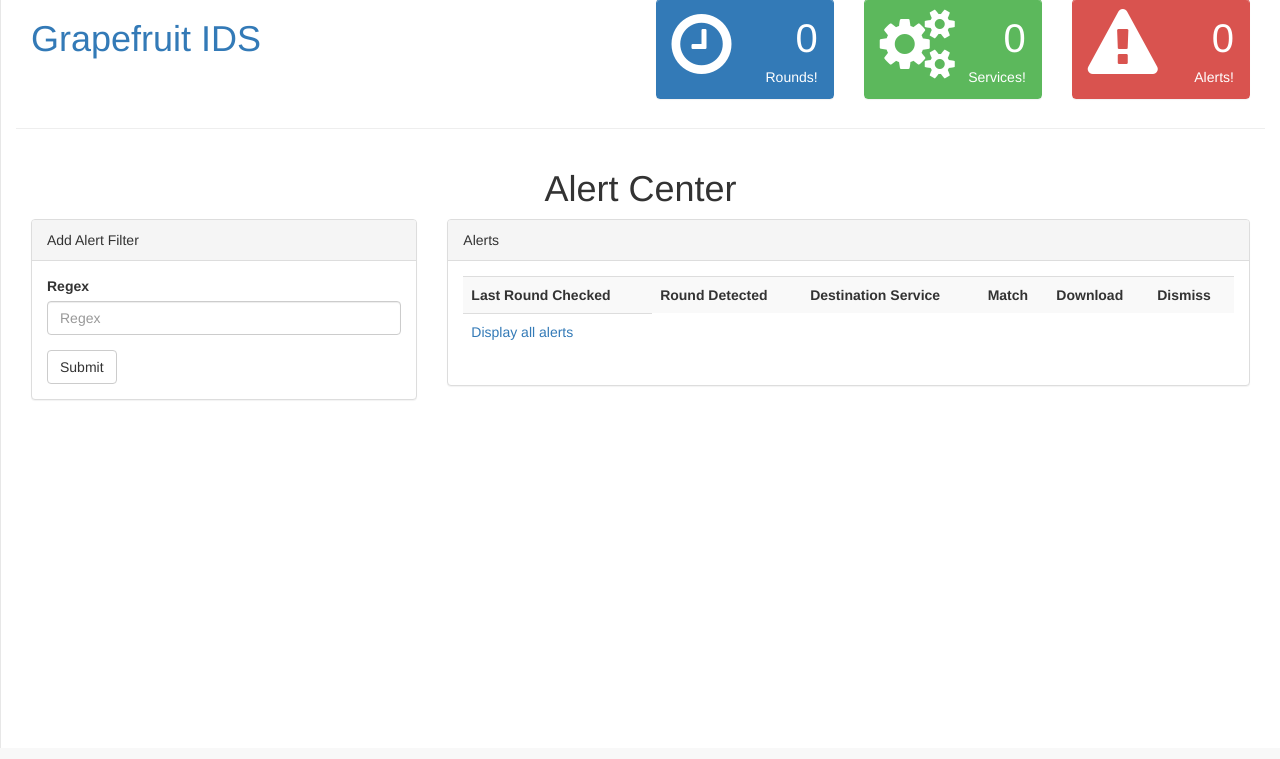
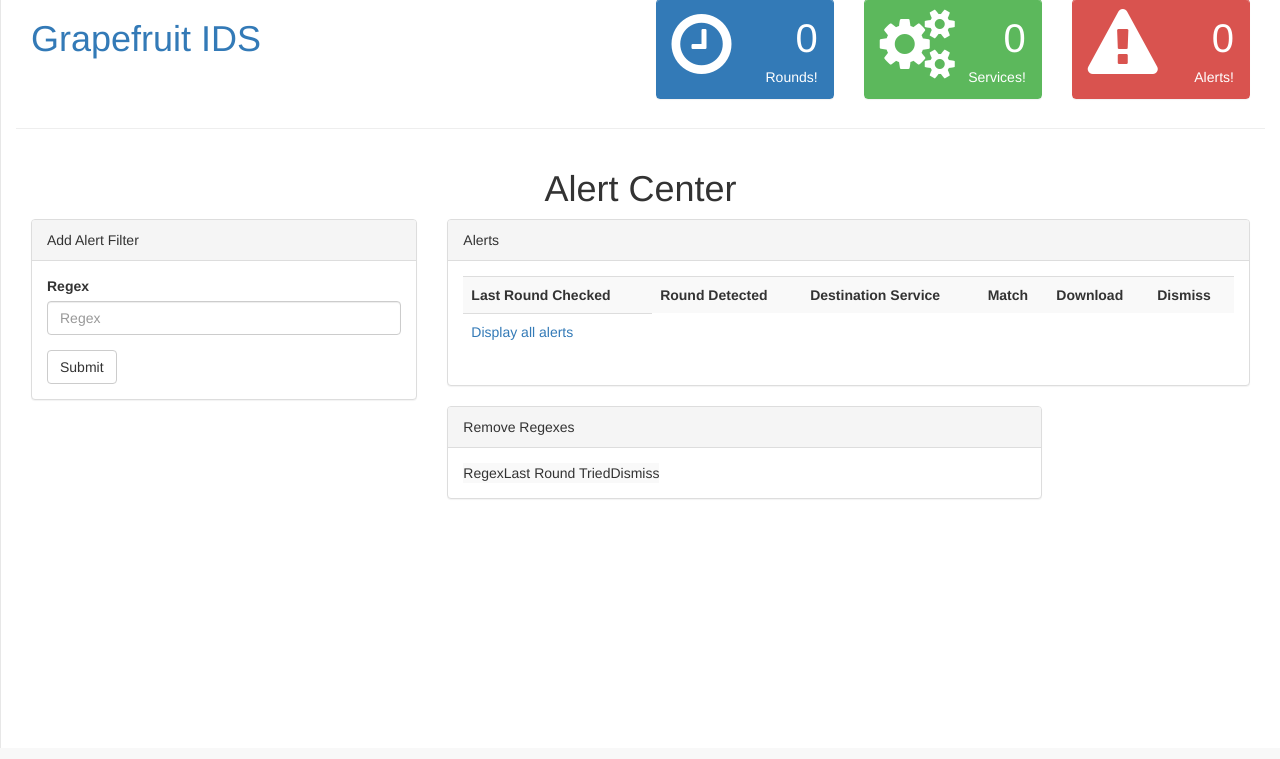
Before and after one commit to bitsforeveryone/grapefruit, a Flask app: page /alerts in a window 1280 px wide. Shown: the part 41-800 px from the top of the page. Run offline with Flask 2, Linux system fonts and the light colour scheme; data that the repository does not hold is empty; some libraries are stand-ins or nearby versions.

Commit message:
removeable regexs

```diff
--- a/ids/run.py
+++ b/ids/run.py
@@ -43,6 +43,10 @@ def getNumServices():
 def getNumRounds():
 	numRounds = get_db().execute("SELECT count(*) FROM rounds").fetchone()[0]
 	return numRounds
+
+def getRegexes():
+	regexes = get_db().execute("SELECT * FROM regexes").fetchall()
+	return regexes
 
 def getServices():
 	res = get_db().execute("SELECT * FROM services").fetchall()
@@ -127,6 +131,12 @@ def roundList():
 	rounds = get_db().execute("SELECT r.num, count(*) FROM rounds as r JOIN conversations as c ON r.num = c.round")
 	return render_template("pages/rounds.html", roundNum=getNumRounds(), serviceNum=getNumServices(), alertNum=getNumAlerts(), rounds=rounds)
 
+@app.route('/regex/delete/<int:id>')
+def delRegex(id):
+	get_db().execute("DELETE FROM regexes WHERE id = ?", [id])
+	get_db().commit()
+	return redirect("/alerts")
+
 @app.route('/regex', methods=['POST'])
 def addRegex():
 	pattern = request.form['regex']
@@ -148,7 +158,7 @@ def clearAlerts():
 
 @app.route('/alerts')
 def alertDashboard():
-	return render_template('pages/alerts.html', roundNum=getNumRounds(), serviceNum=getNumServices(), alertNum=getNumAlerts(), alerts=getAlerts())
+	return render_template('pages/alerts.html', roundNum=getNumRounds(), serviceNum=getNumServices(), alertNum=getNumAlerts(), alerts=getAlerts(), regexes=getRegexes())
 
 # TODO: REMOVE THIS
 @app.route('/debug/report')
--- a/ids/templates/pages/alerts.html
+++ b/ids/templates/pages/alerts.html
@@ -57,6 +57,28 @@
                 <!-- /.panel-body -->
             </div>
         </div>
-
+        <div class = "col-md-6">
+            <div class = "panel panel-default">
+                <div class="panel-heading">
+                    Remove Regexes
+                </div>
+                <div class = "panel-body">
+                    <table class = "table-striped">
+                        <th>
+                            <td> Regex </td>
+                            <td> Last Round Tried </td>
+                            <td> Dismiss </td>
+                        </th>
+                        {% for reg in regexes %}
+                        <tr>
+                            <td> {{ reg[1] }} </td>
+                            <td> {{ reg[2] }} </td>
+                            <td> <a href = "/regex/delete/{{reg[0]}}"><button type="button" class="btn btn-info">X</button></a></td>
+                        </tr>
+                        {%endfor%}
+                    </table>
+                </div>
+            </div>
+        </div>
     </div>
 {% endblock %}
```
Also changed, not shown: 1 other file.
